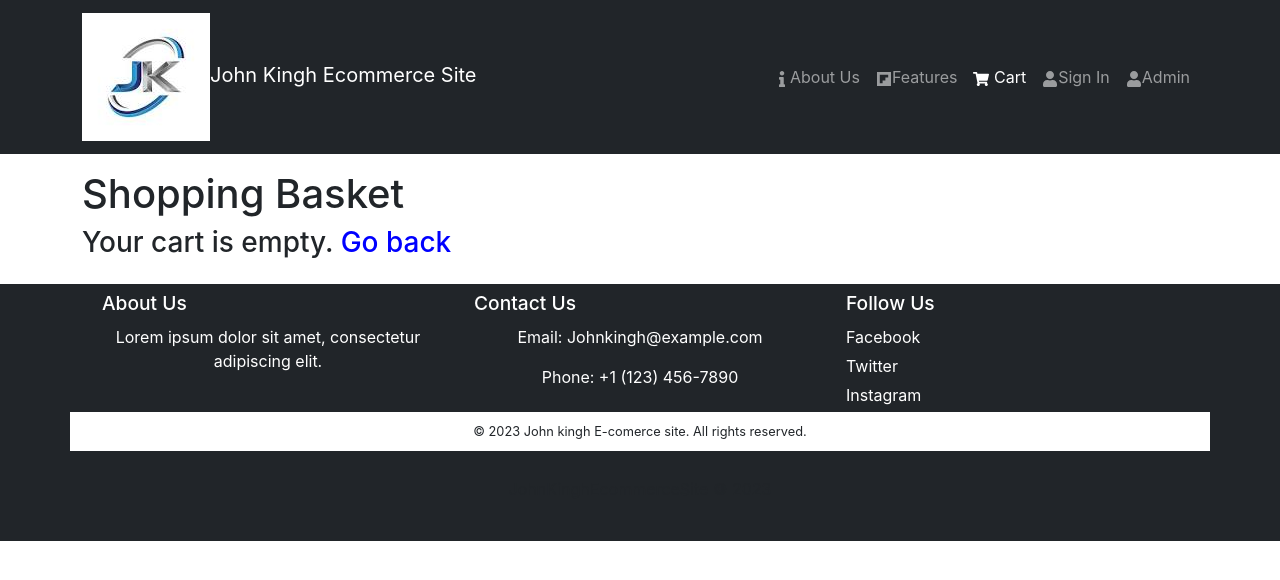
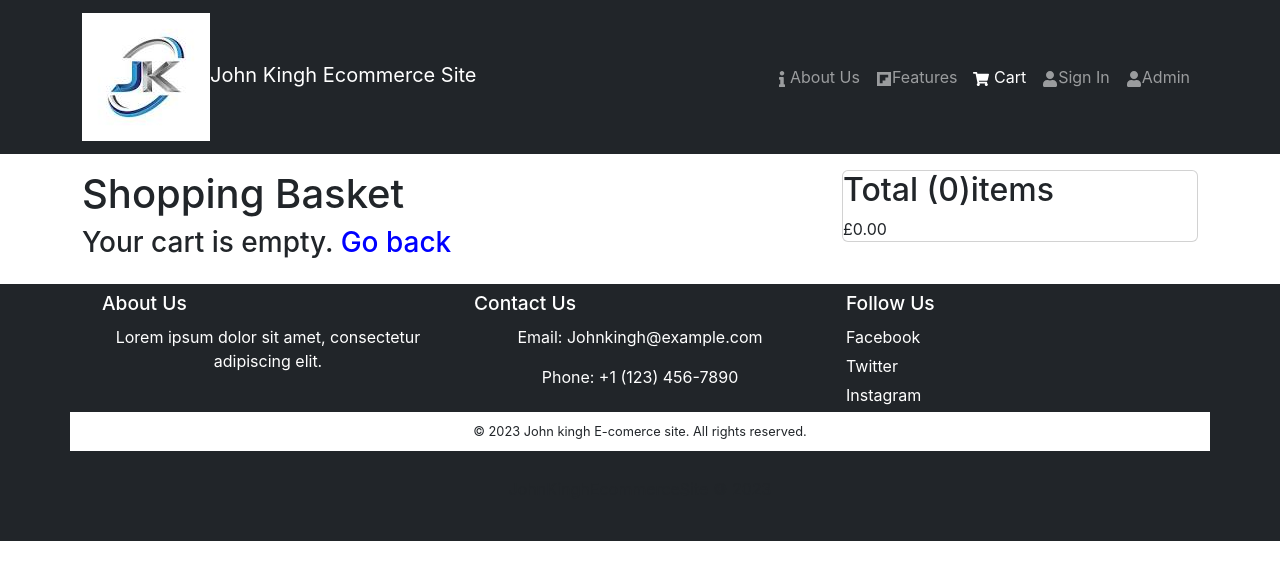
Before and after one commit to kingh247/FinalYearProjectJK, a React (Create React App) app in the folder frontend/: page /cart in a window 1280 px wide. Shown: the top 580 px of the page. Built offline with nearby package versions, Linux system fonts and the light colour scheme.

Commit message:
add baket totals

```diff
--- a/frontend/src/screens/CartScreen.jsx
+++ b/frontend/src/screens/CartScreen.jsx
@@ -42,7 +42,7 @@ const ShoppingCartScreen = () => {
                     />
                   </Col>
                   <Col md={3}>
-                    <Link>{item.MyName}</Link>
+                    <Link to={`/product/${item._id}`}>{item.MyName}</Link>
                   </Col>
                   <Col md={2}>
                     <Link>£{item.MyPrice}</Link>
@@ -71,6 +71,17 @@ const ShoppingCartScreen = () => {
           </ListGroup> // display the items in the cart
         )}
       </Col>
+      <Col md={4}>
+        <Card>
+          <ListGroup>
+            <h2>Total ({items.reduce((ac, item) => ac + item.qty, 0)})items</h2>
+            £
+            {items
+              .reduce((ac, item) => ac + item.MyPrice * item.qty, 0)
+              .toFixed(2)}
+          </ListGroup>
+        </Card>
+      </Col>
     </Row>
   );
 };
```
